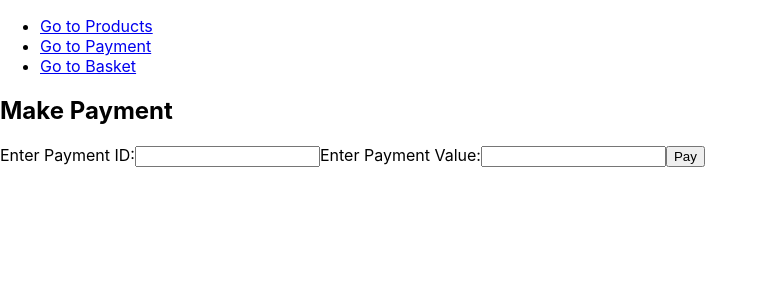
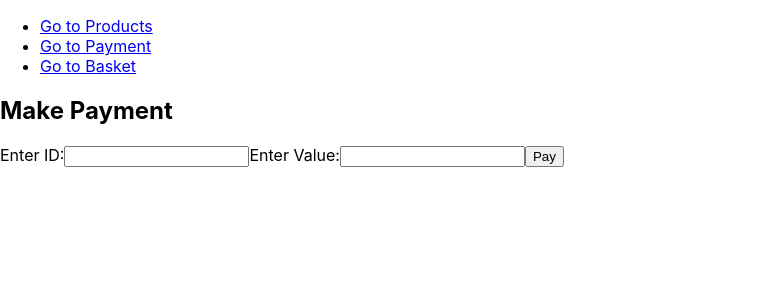
Before and after one commit to Maciej01032001/ProjektowanieObiektowe2024, a React (Create React App) app in the folder Zadanie6/zadanie-6-kod-do-analizy/projektowanie-obiektowe-5-klient/: page /payment in a window 1280 px wide. Shown: the top 300 px of the page, without its empty margins (0-767 px from the left). Built offline with nearby package versions, Linux system fonts and the light colour scheme; no server answers.

Commit message:
Reformat: Change Payment.js in assignement 6

```diff
--- a/Zadanie6/zadanie-6-kod-do-analizy/projektowanie-obiektowe-5-klient/src/components/Payment.js
+++ b/Zadanie6/zadanie-6-kod-do-analizy/projektowanie-obiektowe-5-klient/src/components/Payment.js
@@ -1,18 +1,16 @@
 import React from 'react';
 import PropTypes from 'prop-types';
 
-function Payment({ paymentId, setPaymentId, paymentValue, setPaymentValue, handlePayment }) {
+function Payment({paymentId, setPaymentId, paymentValue, setPaymentValue, handlePayment}) {
     return (
         <div>
             <h2>Make Payment</h2>
             <label>
-                Enter Payment ID:
-                <input type="text" value={paymentId} onChange={e => setPaymentId(e.target.value)}/>
+                Enter ID:<input type="text" value={paymentId} onChange={e => setPaymentId(e.target.value)}/>
             </label>
 
             <label>
-                Enter Payment Value:
-                <input type="text" value={paymentValue} onChange={e => setPaymentValue(e.target.value)}/>
+                Enter Value:<input type="text" value={paymentValue} onChange={e => setPaymentValue(e.target.value)}/>
             </label>
 
             <button onClick={handlePayment}>Pay</button>
```
